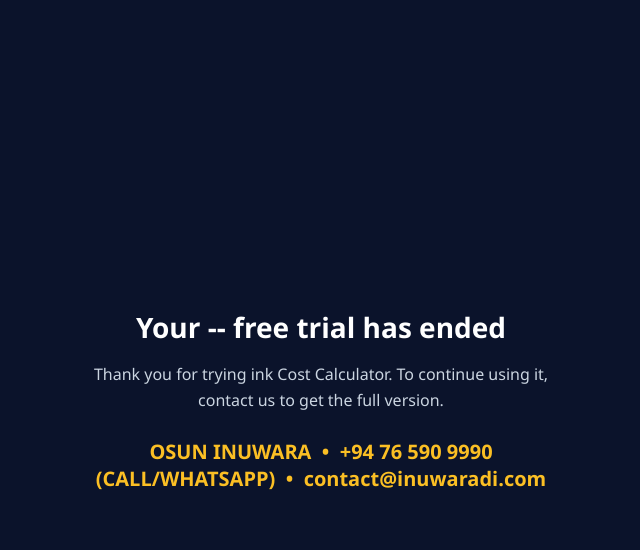
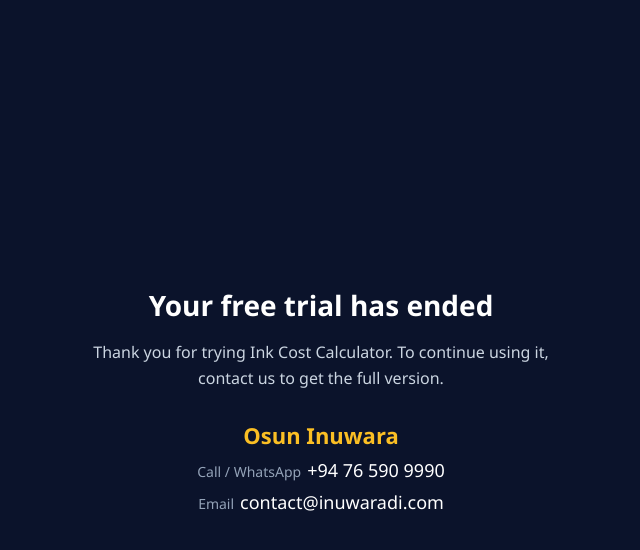
Before and after one commit to inuwara1230/PDF_Ink_Cost_Estimator, a Spring Boot app: page /trial-expired.html in a window 1280 px wide. Shown: the top 550 px of the page, without its empty margins (319-959 px from the left). Run offline with Spring Boot 4, Linux system fonts and the light colour scheme.

Commit message:
trial days and trial-expired.html page updated

```diff
--- a/src/main/java/com/inuwara/pdf_ink_cost_estimator/trial/TrialService.java
+++ b/src/main/java/com/inuwara/pdf_ink_cost_estimator/trial/TrialService.java
@@ -27,7 +27,7 @@ public class TrialService {
     private static final Logger log = LoggerFactory.getLogger(TrialService.class);
     private static final Status EXPIRED = new Status(true, 0);
 
-    private static final double MAX_DAYS = 0.005;   // 0.005 days = 7.2 minutes, for testing only
+    private static final double MAX_DAYS = 0.01;   // 0.01 days = 14.4 minutes, for testing only
     private static final String SECRET = "CHANGE-ME-to-a-long-random-string";
     private static final long ROLLBACK_TOLERANCE_SECONDS = 3600;   // clock set back > 1 hour = expired
     private static final long REFRESH_NANOS = 60_000_000_000L;     // re-check at most once a minute
@@ -42,7 +42,7 @@ public class TrialService {
     private long cachedAtNanos;
 
 
-    public TrialService(@Value("${trial.days:0.005}") double configuredDays) {
+    public TrialService(@Value("${trial.days:0.01}") double configuredDays) {
         double days = Math.max(0, Math.min(configuredDays, MAX_DAYS));
         this.trialSeconds = Math.round(days * 86400);
         String base = System.getenv("APPDATA");
--- a/src/main/resources/static/trial-expired.html
+++ b/src/main/resources/static/trial-expired.html
@@ -9,14 +9,21 @@
     .card { max-width:480px; padding:40px; text-align:center; }
     h1 { margin:0 0 12px; font-size:28px; }
     p { line-height:1.6; color:#cbd5e1; }
-    .contact { margin-top:24px; font-size:20px; font-weight:600; color:#fbbf24; }
+    .contact { margin-top:28px; }
+    .contact .name  { font-size:22px; font-weight:600; color:#fbbf24; }
+    .contact .line  { margin-top:8px; font-size:18px; color:#fff; white-space:nowrap; user-select:text; }
+    .contact .label { color:#94a3b8; font-size:14px; margin-right:6px; }
   </style>
 </head>
 <body>
   <div class="card">
-    <h1>Your -- free trial has ended</h1>
-    <p>Thank you for trying ink Cost Calculator. To continue using it, contact us to get the full version.</p>
-    <div class="contact">  OSUN INUWARA &nbsp;•&nbsp; +94 76 590 9990 (CALL/WHATSAPP)  &nbsp;•&nbsp; contact@inuwaradi.com </div>
+    <h1>Your free trial has ended</h1>
+    <p>Thank you for trying Ink Cost Calculator. To continue using it, contact us to get the full version.</p>
+    <div class="contact">
+      <div class="name">Osun Inuwara</div>
+      <div class="line"><span class="label">Call / WhatsApp</span>+94 76 590 9990</div>
+      <div class="line"><span class="label">Email</span>contact@inuwaradi.com</div>
+    </div>
   </div>
 </body>
 </html>
```
